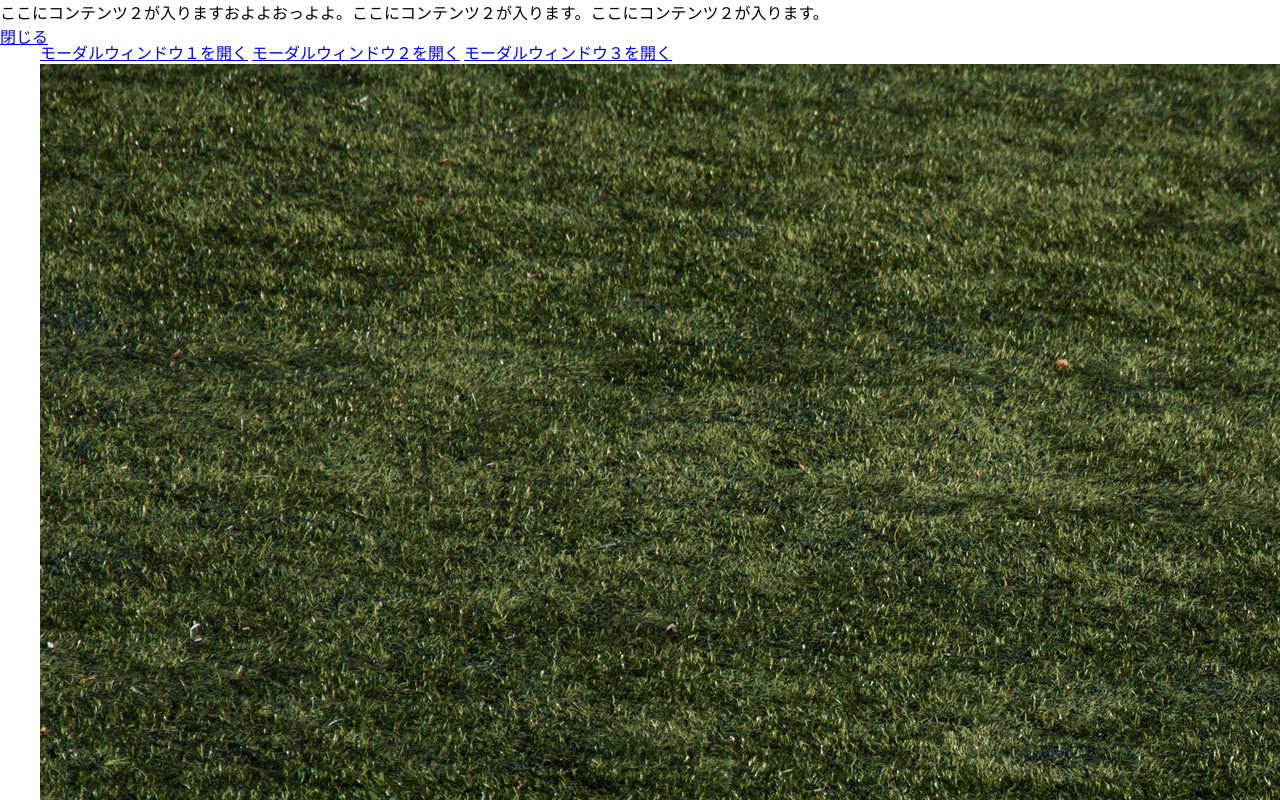
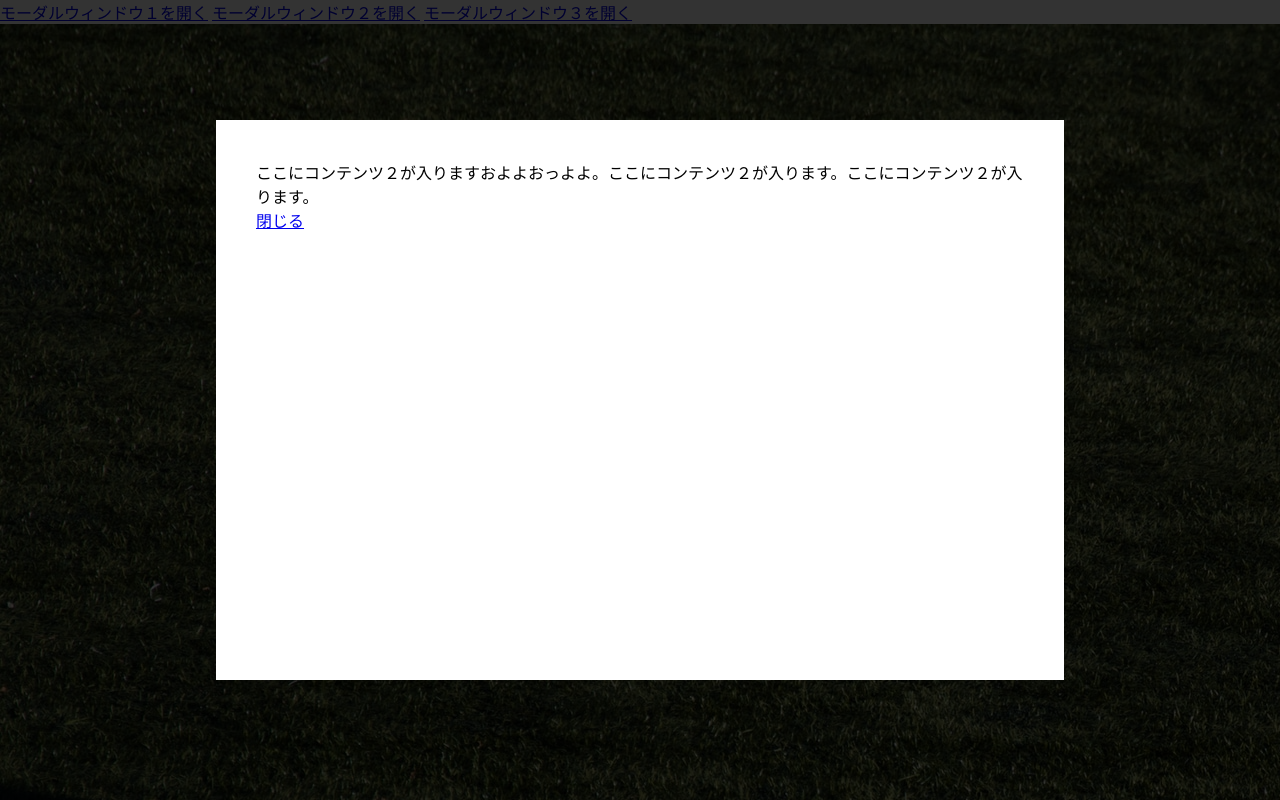
Before and after one commit to portfolio-sample/-modal-window, a plain HTML site: page index.html in a window 1280 px wide. Both pictures are taken after a click on the link "モーダルウィンドウ２を開く". Drawn offline with Linux system fonts and the light colour scheme.

Commit message:
Update base.css

```diff
--- a/base.css
+++ b/base.css
@@ -1,52 +1,43 @@
-/* まずは基本的な動きの */
+/* これが無いとモーダルウィンドウ表示の際に余白が出る */
+*{
+  margin: 0;
+  padding: 0;
+}
 
+/* モーダル全体(背景＋本体) */
+.modal{
+  display: none;
+  position: fixed;
+  top: 0;
+  height: 100vh;
+  width: 100%;
+}
 
+/* モーダル背景 */
+.modal-bg{
+  position: absolute;
+  height: 100vh;
+  width: 100%;
+  background: rgba(0, 0, 0, 0.8);
+}
+
+/* モーダル本体 */
+.modal-content{
+  position: absolute;
+  top: 50%;
+  left: 50%;
+  transform: translate(-50%, -50%);
+  overflow: scroll; /* はみ出た部分はスクロールさせる */
+  height: 60%;/* これが無いと「overflow:scroll」が利かない */
+  width: 60%;/* これが無いと「overflow:scroll」が利かない */
+  background: white;
+  padding: 40px;
+}
+
+/* モーダルウィンドウ表示中に記事本体を固定 */
 body.fixed {
 	position: fixed;
 	width: 100%;
 	height: 100%;
 	left: 0;
 }
-
-*{
-  box-sizing: border-box;
-  margin: 0;
-  padding: 0;
-}
-.content{
-  margin: 0 auto;
-  padding: 40px;
-}
-
-/* モーダル本体 */
-.modal{
-  display: none;
-  height: 100vh;
-  position: fixed;
-  top: 0;
-  width: 100%;
-}
-
-/* モーダルの背景 */
-.modal__bg{
-  background: rgba(0, 0, 0, 0.8);
-  height: 100vh;
-  position: absolute;
-  width: 100%;
-}
-
-/* モーダルの中身 */
-.modal__content{
-  height: 60%;/* スクロールに使う */
-  overflow-y: scroll; /* 高さを示したので、はみ出たら空くr－るできる */
-  width: 60%;
-  overflow-x: scroll; /* 高さを示したので、はみ出たら空くr－るできる */
-
-
-  background: white;
-  left: 50%;
-  padding: 40px;
-  position: absolute;
-  top: 50%;
-  transform: translate(-50%, -50%);
-}
```
